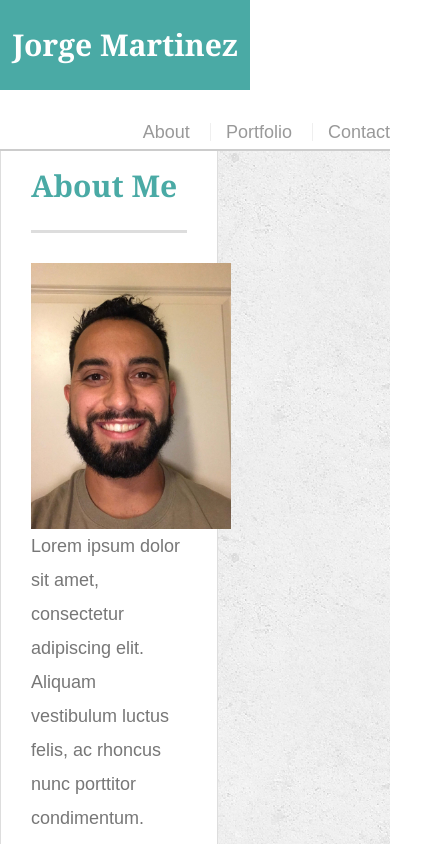
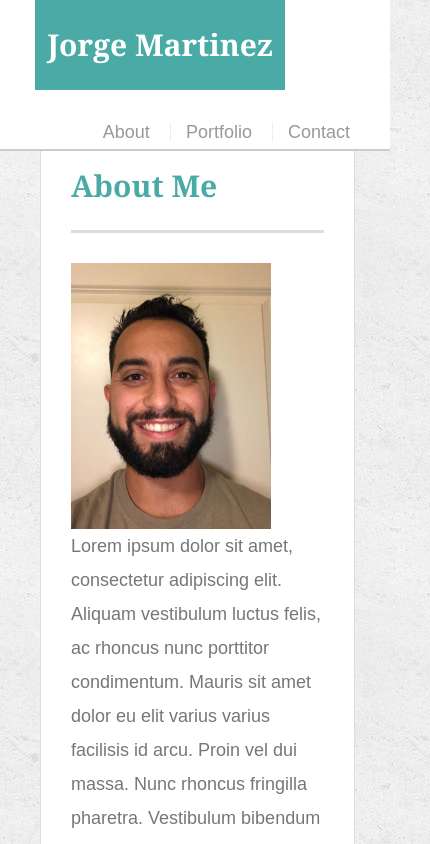
Before and after one commit to Joura210/Responsive-Portfolio, a plain HTML site: page index.html in a window 390 px wide. Shown: the top 844 px of the page, 430 px wide, since content can reach past the window. Drawn offline with Linux system fonts and the light colour scheme.

Commit message:
768px adjusted

```diff
--- a/assets/css/style.css
+++ b/assets/css/style.css
@@ -226,17 +226,37 @@ body {
         /* height: 200px; */
     }
 
+    #logo {
+
+        margin-left: 35px;
+
+
+    }
+
 
     }
 
     @media screen and (max-width: 768px) {
 
+    #main-container{
+        /* position: center; */
+        width: 100%;
+        padding: auto 30px;
+        margin: auto 40px;
+        /* border-left:30px; */
 
 
+    }
+
+    #masthead {
+
+        padding-right: 40px;
+    }
 
     }
 
     @media screen and (max-width: 640px) {
 
 
+
     }
```
